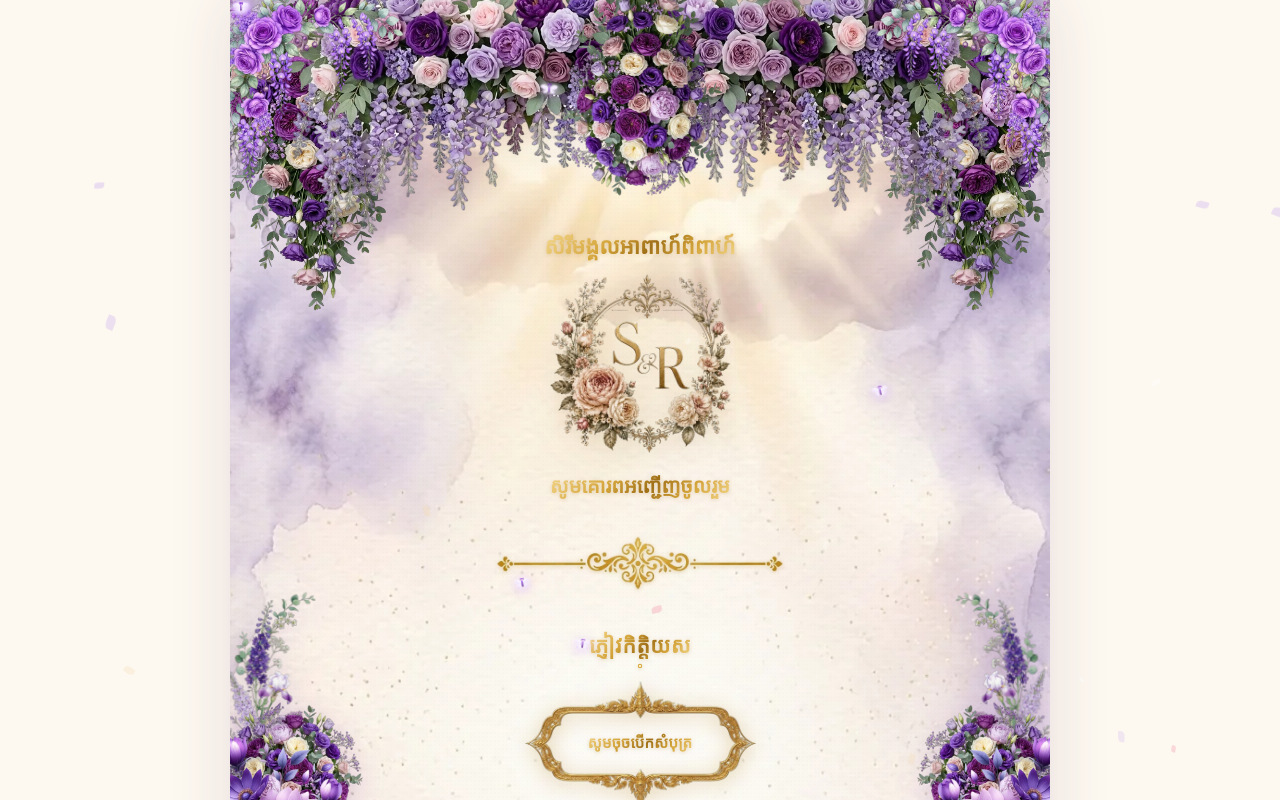
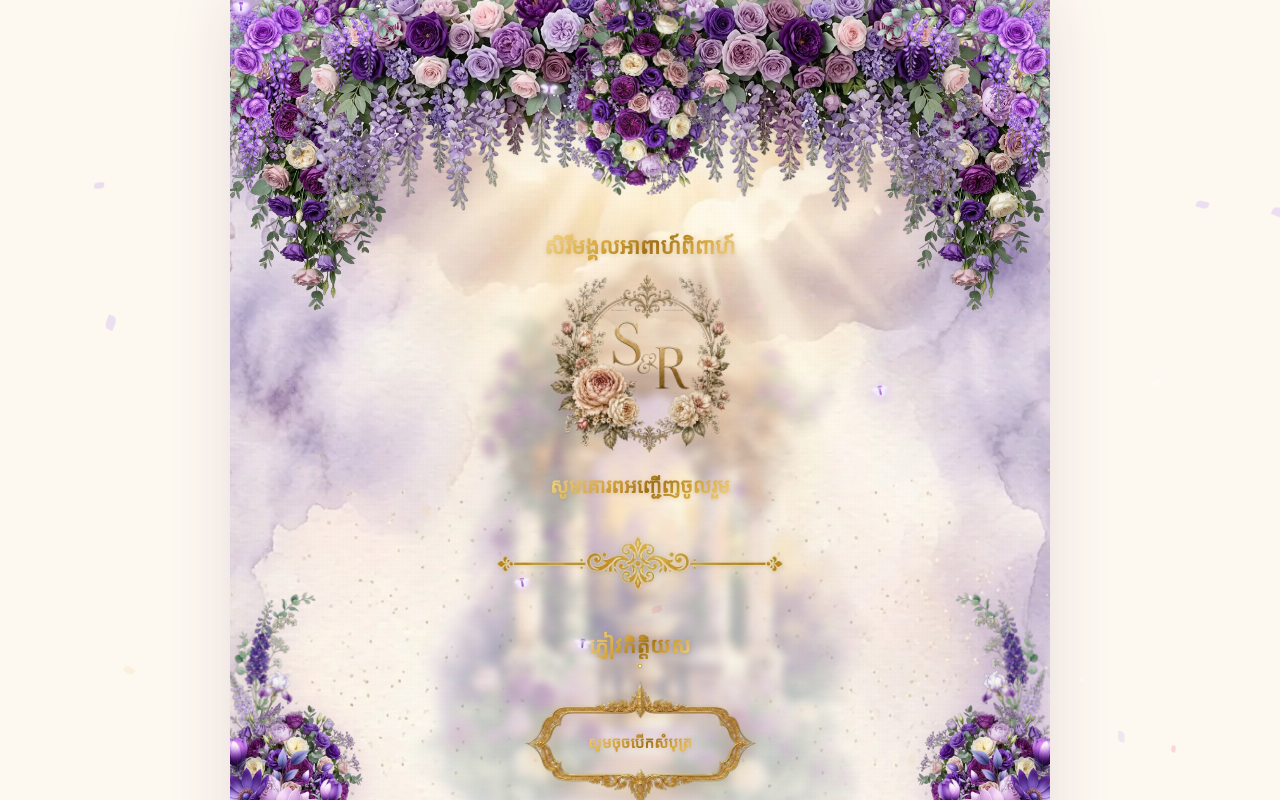
Before and after one commit to hoemsomnang/weddingv2, a Vue app: page /#/ in a window 1280 px wide. Shown: the top 800 px of the page. Built offline with nearby package versions, Linux system fonts and the light colour scheme; a web font is replaced by a local one.

Commit message:
add blur background

```diff
--- a/src/views/CoverPage.css
+++ b/src/views/CoverPage.css
@@ -30,40 +30,40 @@
   z-index: 1;
 }
 
-/* ── Background Wedding Gazebo ───────────────────────────── */
+/* ── Background Wedding Gazebo (Blurred atmospheric backdrop) ── */
 .cover-bg-gazebo {
   position: absolute;
-  bottom: clamp(120px, 24vw, 190px);
+  top: 50%;
   left: 50%;
-  transform: translateX(-50%);
-  width: clamp(260px, 72vw, 360px);
-  max-width: 380px;
+  transform: translate(-50%, -46%);
+  width: clamp(280px, 78vw, 390px);
+  max-width: 420px;
   pointer-events: none;
   z-index: 1;
   display: flex;
   justify-content: center;
-  align-items: flex-end;
+  align-items: center;
 }
 
 .bg-gazebo-img {
   width: 100%;
   height: auto;
   display: block;
-  opacity: 0.88;
-  filter: drop-shadow(0 6px 20px rgba(120, 50, 160, 0.18));
-  -webkit-mask-image: linear-gradient(to top, black 72%, transparent 100%);
-  mask-image: linear-gradient(to top, black 72%, transparent 100%);
+  opacity: 0.45;
+  filter: blur(4px) saturate(1.15) brightness(1.02);
+  -webkit-mask-image: radial-gradient(ellipse 70% 65% at 50% 50%, black 30%, transparent 100%);
+  mask-image: radial-gradient(ellipse 70% 65% at 50% 50%, black 30%, transparent 100%);
   pointer-events: none;
-  animation: gazeboFadeIn 1.4s ease-out both;
+  animation: gazeboFadeIn 2s ease-out both;
 }
 
 @keyframes gazeboFadeIn {
   from {
     opacity: 0;
-    transform: translateY(10px) scale(0.97);
+    transform: translateY(12px) scale(0.96);
   }
   to {
-    opacity: 0.88;
+    opacity: 0.45;
     transform: translateY(0) scale(1);
   }
 }
@@ -841,6 +841,16 @@ font-family: var(--font-khmer), 'Hanuman', serif;
     margin: 0 auto;
   }
 
+  /* Blurred gazebo backdrop scaled for iPad */
+  .cover-bg-gazebo {
+    width: clamp(380px, 50vw, 490px);
+    max-width: 520px;
+    transform: translate(-50%, -46%);
+  }
+  .bg-gazebo-img {
+    filter: blur(5px) saturate(1.15) brightness(1.02);
+  }
+
   /* Top floral arrangement scaled for iPad */
   .top-floral-bridge-bg {
     width: min(94vw, 840px);
--- a/src/views/CoverPage.vue
+++ b/src/views/CoverPage.vue
@@ -13,6 +13,16 @@
     <!-- ── Dainty Butterflies fluttering across the page ── -->
     <ButterflyEffect theme="white" />
 
+    <!-- ── Background Wedding Gazebo (Atmospheric Blurred Backdrop) ── -->
+    <div class="cover-bg-gazebo" aria-hidden="true">
+      <img
+        src="@/assets/purple_wedding_gazebo_trans.webp"
+        class="bg-gazebo-img"
+        alt="Wedding Gazebo Arch Backdrop"
+        draggable="false"
+        decoding="async"
+      />
+    </div>
 
     <!-- ── Top floral header arrangement ─────────────────── -->
     <div class="top-floral-header" aria-hidden="true">
```
Also changed, not shown: src/assets/purple_wedding_gazebo_trans.webp (added).
